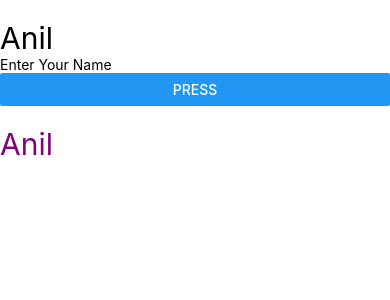
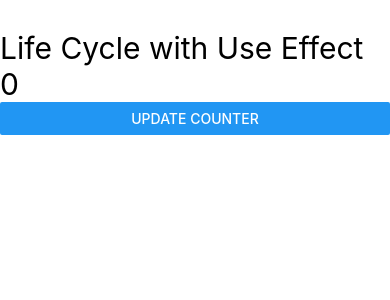
Before and after one commit to mtalhaleo2002/RN-App-From-Bg, a React Native app: screen / in a window 390 px wide. Shown: the top 300 px of the page. Built offline with nearby package versions, Linux system fonts and the light colour scheme.

Commit message:
useEffect Hook As Life Cycle Method In Functional Component

```diff
--- a/App.tsx
+++ b/App.tsx
@@ -1,42 +1,23 @@
-import React, { Component } from 'react';
-import { Button, Text, View, TextInput } from 'react-native';
-import Student from './components/Student';
+import React, { useEffect, useState } from 'react';
+import { Button, Text, View } from 'react-native';
 
-class App extends Component {
-  constructor() {
-    super();
-    this.state = {
-      name: 'Anil',
-      age: 0,
-    };
-  }
+const App = () => {
+  const [count, setCount] = useState(0);
 
-  updateState(val: string) {
-    this.setState({ name: val });
+  useEffect(() => {
+    // console.warn('Component Mounted');
+    console.log('Component Mounted');
+  }, []); // That method can be called only once when the component is mounted
 
-    // this.setState({ name: 'React Native', age: 30 });
-    // This will update both name and age
+  return (
+    <View>
+      <Text style={{ color: 'black', fontSize: 30, marginTop: 30 }}>
+        Life Cycle with Use Effect {count}
+      </Text>
 
-    // this.setState({ age: 20 });
-    // This is another approach to update state
-  }
-  render() {
-    return (
-      <View
-        style={{
-          marginTop: 20,
-        }}
-      >
-        <Text style={{ color: 'black', fontSize: 30 }}>{this.state.name}</Text>
-        <TextInput
-          placeholder="Enter Your Name"
-          onChangeText={text => this.updateState(text)}
-        />
-        <Button title="Press" />
-        <Student name={this.state.name} />
-      </View>
-    );
-  }
-}
+      <Button title="Update Counter" onPress={() => setCount(count + 1)} />
+    </View>
+  );
+};
 
 export default App;
```
